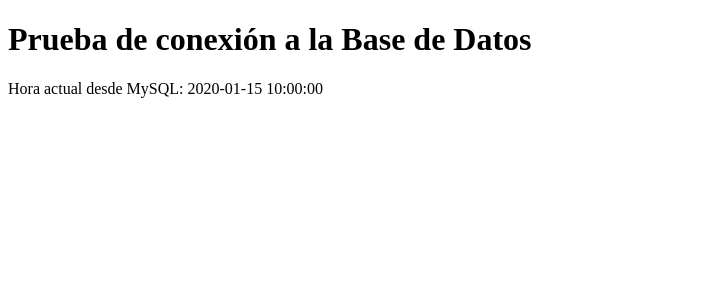
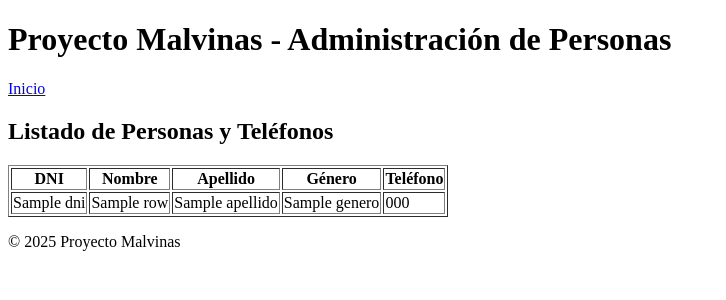
Before and after one commit to AlieniAgustin/proyecto-malvinas-unrc-2025, a Flask app: template app/templates/start.html in a window 1280 px wide. Shown: the top 300 px of the page, without its empty margins (0-726 px from the left). Run offline with Flask 3, Linux system fonts and the light colour scheme; the template is opened without the code that fills it: most values are stand-ins (such as "Sample title", 1, 10 or a date in 2020).

```diff
--- a/app/templates/base.html
+++ b/app/templates/base.html
@@ -1,10 +1,26 @@
+<!-- templates/base.html -->
 <!DOCTYPE html>
-<html>
+<html lang="es">
 <head>
-    <title>Mi App Flask</title>
+    <meta charset="UTF-8">
+    <meta name="viewport" content="width=device-width, initial-scale=1.0">
+    <title>{% block title %}Proyecto Malvinas{% endblock %}</title>
+    <link rel="stylesheet" href="{{ url_for('static', filename='styles.css') }}">
 </head>
 <body>
-    {% block content %}
-    {% endblock %}
+    <header>
+        <h1>Proyecto Malvinas - Administración de Personas</h1>
+        <nav>
+            <a href="/">Inicio</a>
+        </nav>
+    </header>
+
+    <main>
+        {% block content %}{% endblock %}
+    </main>
+
+    <footer>
+        <p>© 2025 Proyecto Malvinas</p>
+    </footer>
 </body>
 </html>
--- a/app/templates/start.html
+++ b/app/templates/start.html
@@ -1,6 +1,30 @@
-{% extends 'base.html' %}
+<!-- templates/start.html -->
+{% extends "base.html" %}
+
+{% block title %}Lista de Personas{% endblock %}
 
 {% block content %}
-<h1>Prueba de conexión a la Base de Datos</h1>
-<p>Hora actual desde MySQL: {{ current_time }}</p>
+<h2>Listado de Personas y Teléfonos</h2>
+<table border="1">
+    <thead>
+        <tr>
+            <th>DNI</th>
+            <th>Nombre</th>
+            <th>Apellido</th>
+            <th>Género</th>
+            <th>Teléfono</th>
+        </tr>
+    </thead>
+    <tbody>
+        {% for row in data %}
+        <tr>
+            <td>{{ row.dni }}</td>
+            <td>{{ row.nombre }}</td>
+            <td>{{ row.apellido }}</td>
+            <td>{{ row.genero }}</td>
+            <td>{{ row.telefono }}</td>
+        </tr>
+        {% endfor %}
+    </tbody>
+</table>
 {% endblock %}
--- a/run.py
+++ b/run.py
@@ -3,4 +3,4 @@ from app import create_app
 app = create_app()
 
 if __name__ == "__main__":
-    app.run(host="0.0.0.0", port=5000)
+    app.run(host="0.0.0.0", port=5000, debug = True)
```
Also changed, not shown: app/routes.py (+4 -4 lines).
